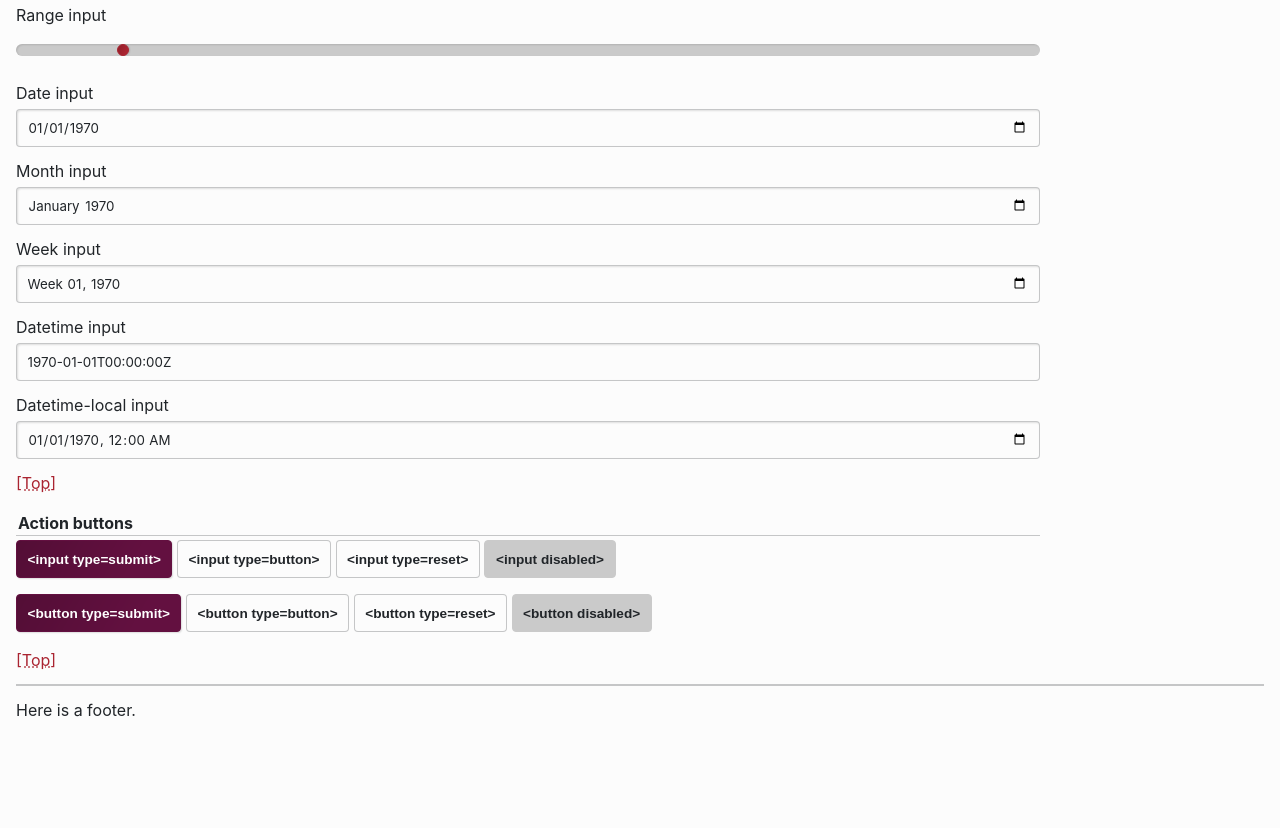
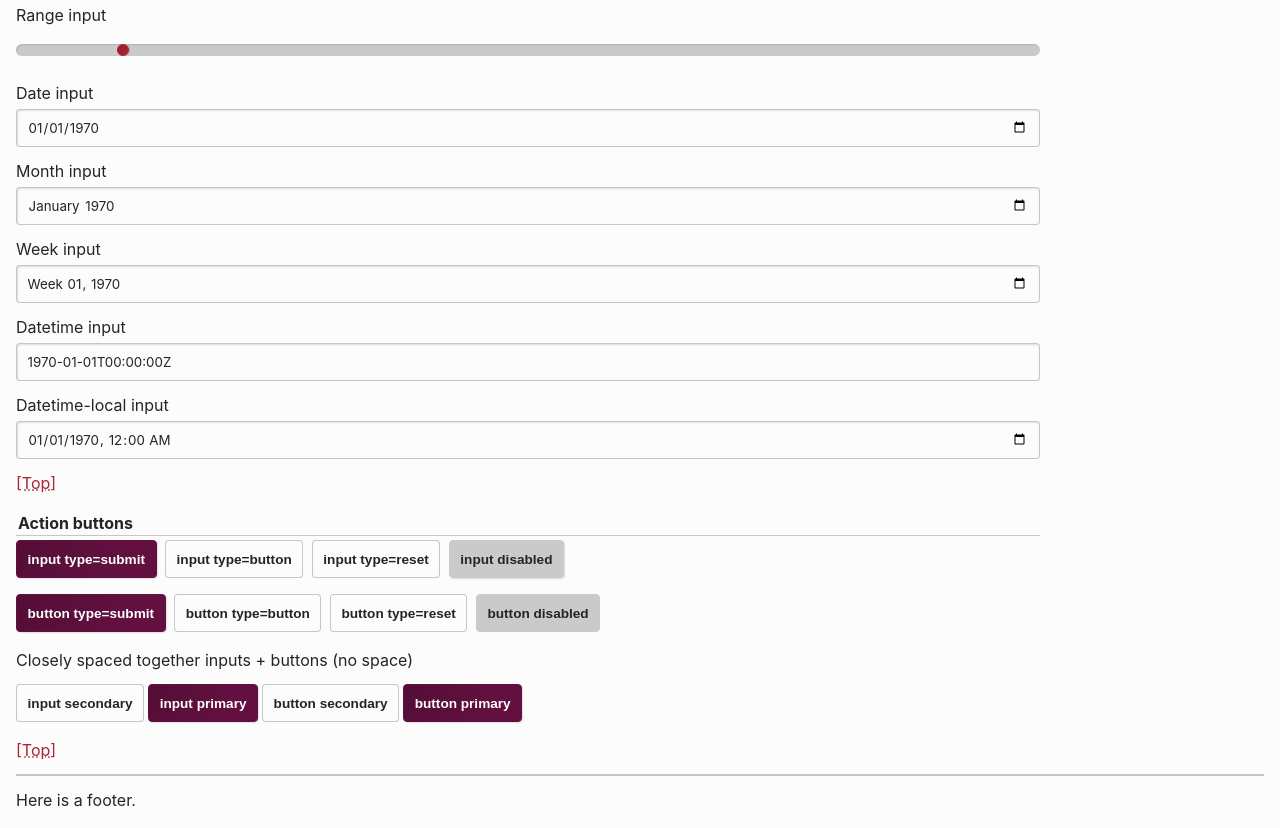
Before and after one commit to fongandrew/andrewfong.com, a website built with Parcel: page src/sui.html in a window 1280 px wide. Shown: the part 7908-8736 px from the top of the page. Before the commit the page ends 8646 px from the top, so only its background shows below. Built offline with nearby package versions, Linux system fonts and the light colour scheme.

Commit message:
Button adjustments

```diff
--- a/src/css/sui/_buttons.scss
+++ b/src/css/sui/_buttons.scss
@@ -48,10 +48,20 @@ button {
     &:focus {
         @include focus-ring();
     }
+
+    + input[type=submit],
+    + input[type=reset],
+    +input[type=button],
+    + button {
+        margin-left: var(--spacing-sm)
+    }
 }
 
-// Primary buttons (type submit)
-input[type=submit], button:not([type]), button[type=submit] {
+// Primary buttons (type submit, unless clearly specified as secondary)
+input[type=submit]:not(.secondary),
+button:not([type]),
+button[type=submit]:not(.secondary),
+button.primary {
     background: ltr-lighten(), var(--button-primary-bg);
     color: var(--button-primary-fg);
     border-color: var(--button-primary-border);
--- a/src/sui.html
+++ b/src/sui.html
@@ -386,16 +386,32 @@
             <fieldset id="forms__action">
               <legend>Action buttons</legend>
               <p>
-                <input type="submit" value="<input type=submit>">
-                <input type="button" value="<input type=button>">
-                <input type="reset" value="<input type=reset>">
-                <input type="submit" value="<input disabled>" disabled>
+                <input type="submit" value="input type=submit">
+                <input type="button" value="input type=button">
+                <input type="reset" value="input type=reset">
+                <input type="submit" value="input disabled" disabled>
               </p>
               <p>
-                <button type="submit">&lt;button type=submit&gt;</button>
-                <button type="button">&lt;button type=button&gt;</button>
-                <button type="reset">&lt;button type=reset&gt;</button>
-                <button type="button" disabled>&lt;button disabled&gt;</button>
+                <button type="submit">button type=submit</button>
+                <button type="button">button type=button</button>
+                <button type="reset">button type=reset</button>
+                <button type="button" disabled>button disabled</button>
+              </p>
+              <p>Closely spaced together inputs + buttons (no space)</p>
+              <p>
+                <input
+                  type="submit"
+                  class="secondary"
+                  value="input secondary"
+                ><input
+                  type="submit"
+                  class="primary"
+                  value="input primary"
+                ><button type="submit" class="secondary">
+                  button secondary
+                </button><button type="button" class="primary">
+                  button primary
+                </button>
               </p>
             </fieldset>
             <p><a href="#top">[Top]</a></p>
```
